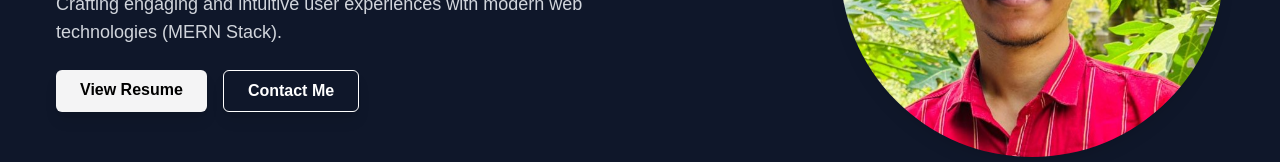
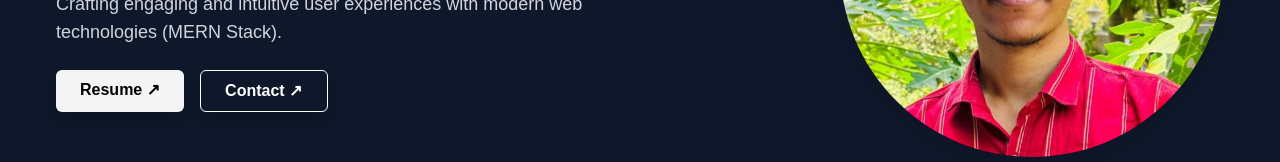
Before and after one commit to moheebk123/Portfolio, a React (Vite) app in the folder client/: page / in a window 1280 px wide. Shown: the part 451-613 px from the top of the page. Built offline with nearby package versions, Linux system fonts and the light colour scheme; no server answers.

Commit message:
update resume link and enhance button labels for clarity

```diff
--- a/client/src/pages/Home.tsx
+++ b/client/src/pages/Home.tsx
@@ -74,18 +74,18 @@
           className="flex space-x-4"
         >
           <a
-            href="https://drive.google.com/file/d/1fGYdxKzLOEh2fWqImJSV3sBSf33C53fn/view?usp=sharing"
+            href="https://drive.google.com/file/d/1CgBVMVYYZc-KSCB7OA3oqy4YXIMiaIWy/view?usp=sharing"
             target="_blank"
             rel="noopener noreferrer"
             className="bg-zinc-100 text-black font-semibold py-2 px-6 rounded-md shadow-lg hover:bg-transparent hover:border hover:border-white hover:text-white hover:scale-110 ease-in-out duration-300 transition"
           >
-            View Resume
+            Resume &#8599;
           </a>
           <Link
             to="/contact"
             className="border border-white text-white font-semibold py-2 px-6 rounded-md shadow-lg hover:bg-white hover:text-black hover:scale-110 ease-in-out duration-300 transition"
           >
-            Contact Me
+            Contact &#8599;
           </Link>
         </motion.div>
       </div>
```
